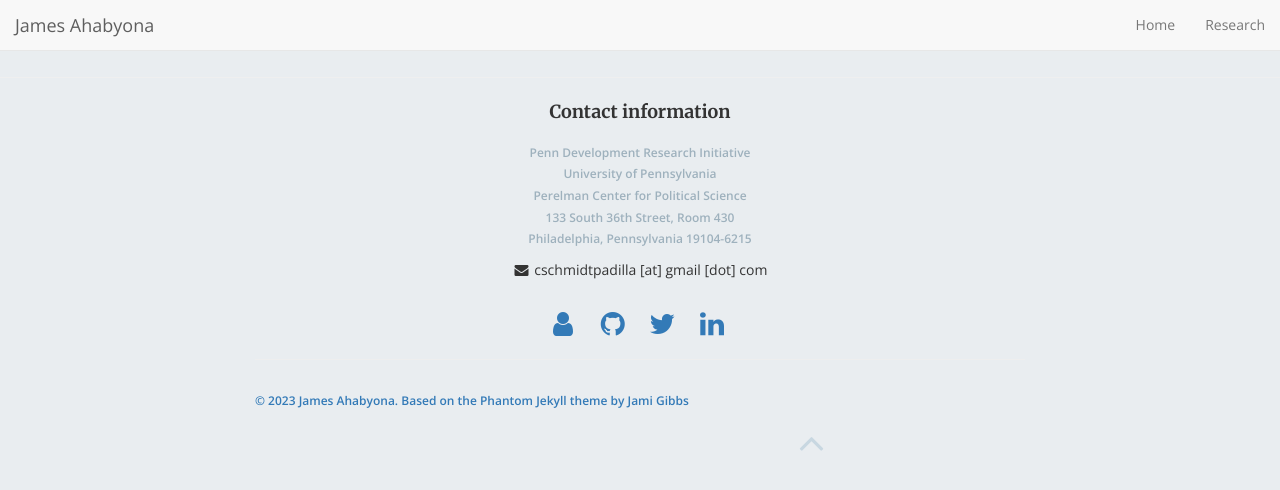
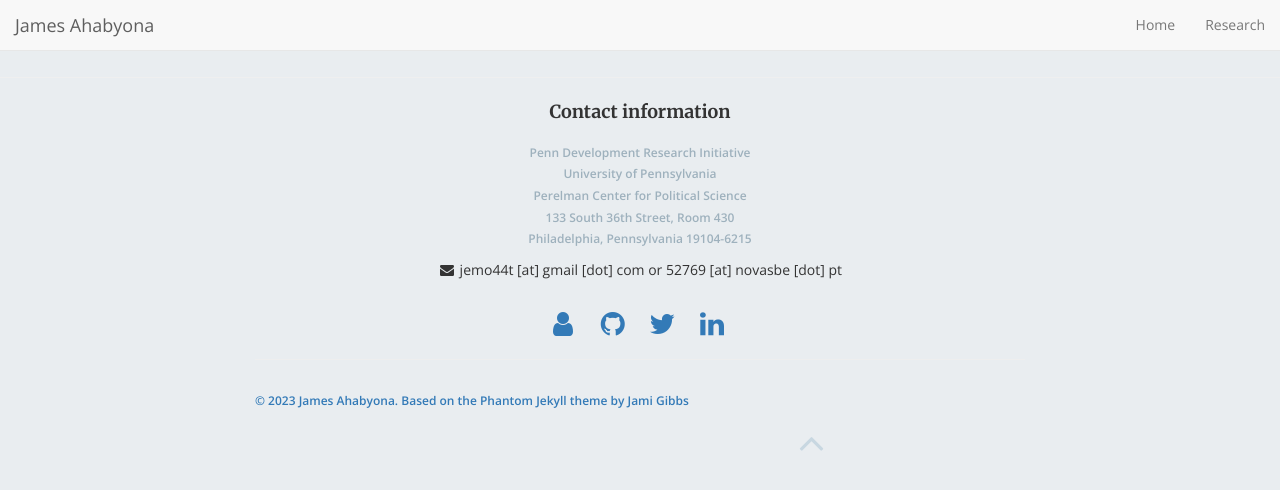
Before and after one commit to mariaelenaguer/mariaelenaguer.github.io, a Jekyll site: the page built from index.html, in a window 1280 px wide and 900 px high, scrolled down 1891 px. Shown: the top 490 px of the window. Built offline with Jekyll 4.4.1, drawn with Linux system fonts in a browser that asks for light colours; nearby versions of some CDN libraries; the list of posts is cut into pages by our own code.

Commit message:
Update footer.html

```diff
--- a/_includes/footer.html
+++ b/_includes/footer.html
@@ -25,7 +25,7 @@
         </p>
 
         <ul class="list-unstyled">
-          <li><i class="fa fa-envelope fa-fw"></i> cschmidtpadilla [at] gmail [dot] com
+          <li><i class="fa fa-envelope fa-fw"></i> jemo44t [at] gmail [dot] com or  52769 [at] novasbe [dot] pt
           </li>
         </ul>
 
```
